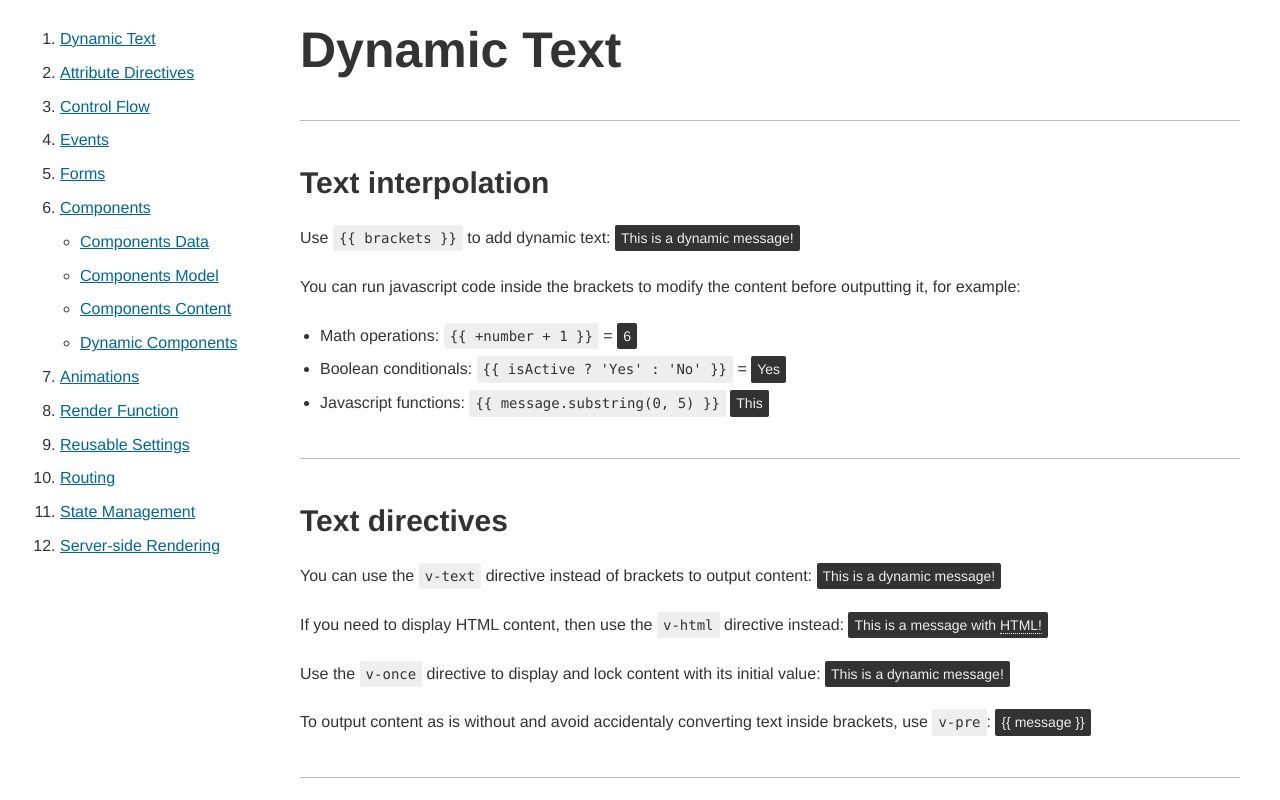
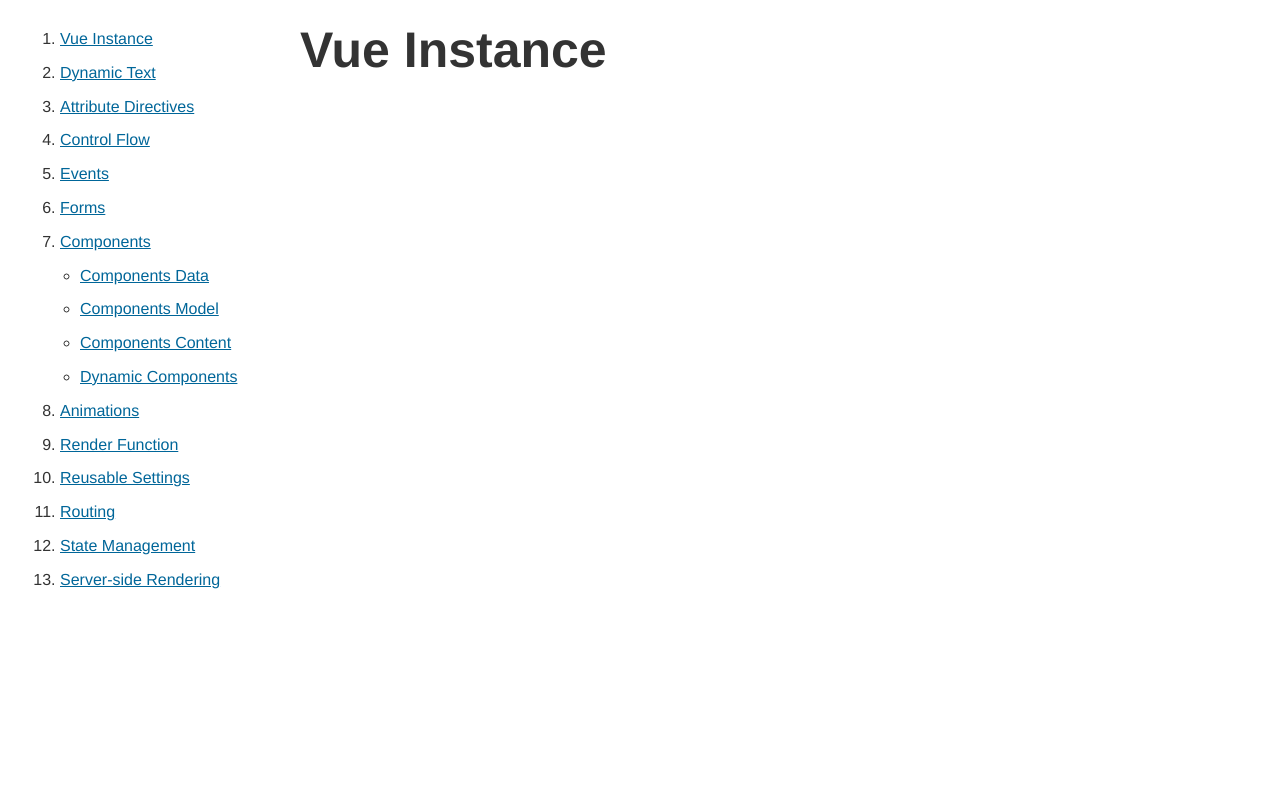
Before and after one commit to romanmz/vue-js-reference, a Vue app: page / in a window 1280 px wide. Shown: the top 800 px of the page. Built offline with nearby package versions, Linux system fonts and the light colour scheme.

Commit message:
Added VueInstance.vue

```diff
--- a/src/App.vue
+++ b/src/App.vue
@@ -2,7 +2,8 @@
 	<div id="app">
 		<header class="app-header">
 			<ol class="main-nav">
-				<li><router-link to="/">Dynamic Text</router-link></li>
+				<li><router-link to="/">Vue Instance</router-link></li>
+				<li><router-link to="/dynamic-text/">Dynamic Text</router-link></li>
 				<li><router-link to="/attributes/">Attribute Directives</router-link></li>
 				<li><router-link to="/control-flow/">Control Flow</router-link></li>
 				<li><router-link to="/events/">Events</router-link></li>
--- /dev/null
+++ b/src/components/VueInstance.vue
@@ -0,0 +1,14 @@
+<template>
+	<div class="section-vue-instance">
+		<h1>Vue Instance</h1>
+	</div>
+</template>
+
+<script>
+export default {
+	name: 'VueInstance',
+}
+</script>
+
+<style>
+</style>
--- a/src/router/index.js
+++ b/src/router/index.js
@@ -1,5 +1,6 @@
 import Vue from 'vue'
 import Router from 'vue-router'
+import VueInstance from '@/components/VueInstance'
 import DynamicText from '@/components/DynamicText'
 import AttributeDirectives from '@/components/AttributeDirectives'
 import ControlFlow from '@/components/ControlFlow'
@@ -24,6 +25,11 @@ export default new Router({
 	routes: [
 		{
 			path: '/',
+			name: 'Vue Instance',
+			component: VueInstance,
+		},
+		{
+			path: '/dynamic-text/',
 			name: 'Dynamic Text',
 			component: DynamicText,
 		},
```
